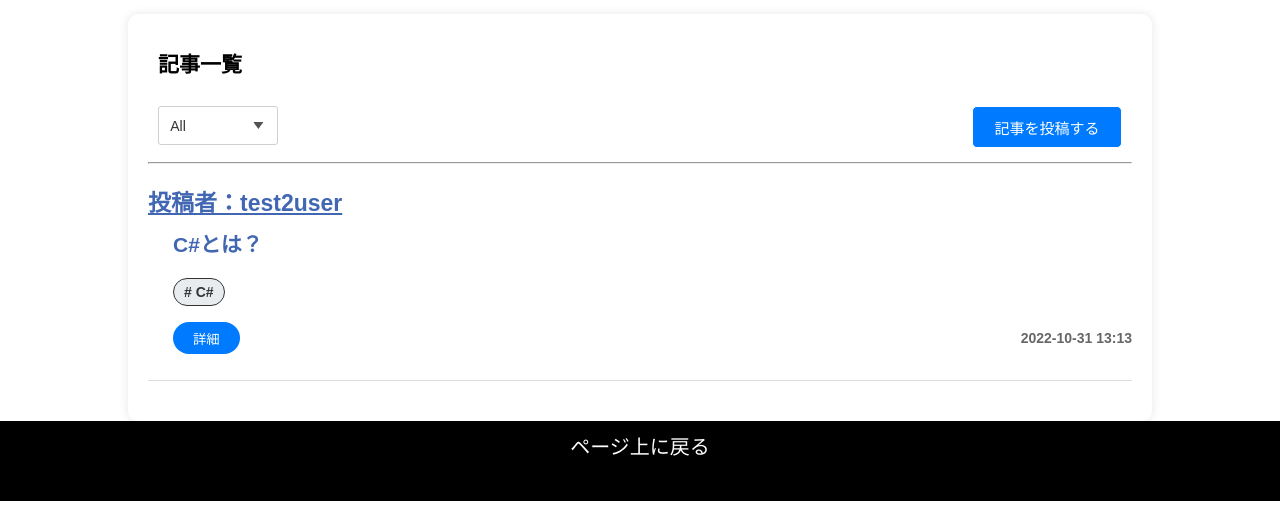
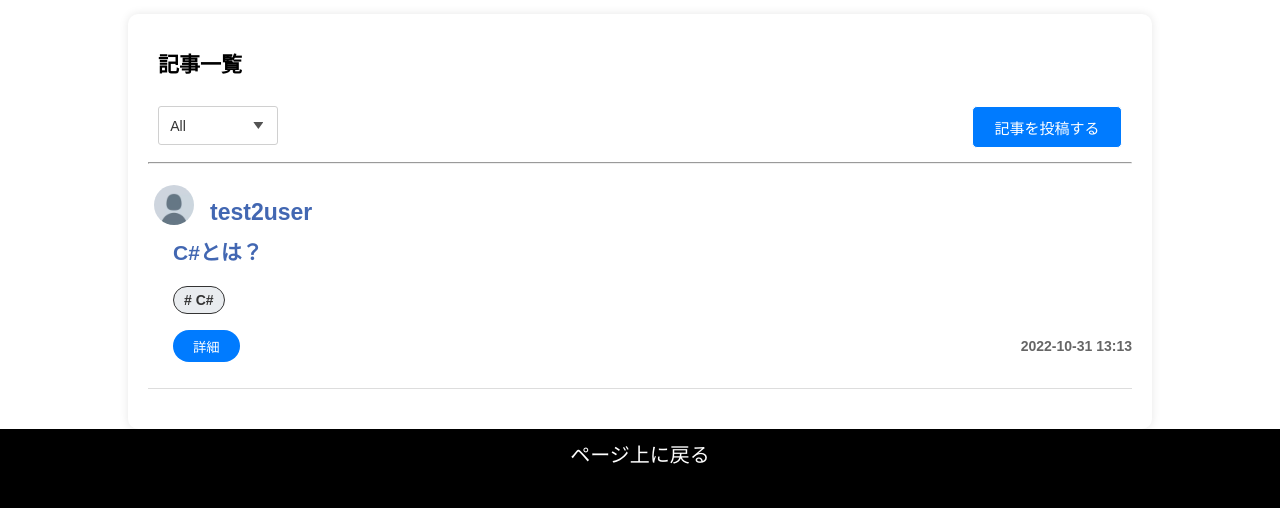
Before and after one commit to 1336124Mitou/Kishi-Hamami-1, a PHP site: page / in a window 1280 px wide. Shown: the part 229-737 px from the top of the page. Run offline with PHP 8.4, Linux system fonts and the light colour scheme; the visitor is signed in with stand-in values (Sample User, id 1); data comes from the database, SQL or seed files in the repository; data that the repository does not hold is empty.

Commit message:
indexの画像を表示

```diff
--- a/Allquestion.php
+++ b/Allquestion.php
@@ -242,6 +242,10 @@ $showTags = $tags->showTags();
         float: left;
     }
 
+    .Qpropic:hover {
+        filter: brightness(0.95);
+    }
+
     .Qprofpicbutton {
         border: none;
         background: transparent;
--- a/index.php
+++ b/index.php
@@ -253,17 +253,11 @@ $showTags = $tags->showTags();
         color: inherit;
         border: none;
         padding: 0;
+        margin: 0;
         font: inherit;
-        cursor: pointer;
         font-weight: bold;
         font-size: 23px;
         color: #4267b2;
-        text-decoration: underline;
-    }
-
-    .UserName:hover {
-        text-decoration: underline;
-        color: #0a48c7;
     }
 
     input.submit {
@@ -283,6 +277,37 @@ $showTags = $tags->showTags();
 
     .not-user {
         margin-left: 25px;
+    }
+
+    .Rpropic {
+        cursor: pointer;
+        /* 適切な幅に調整 */
+        width: 40px;
+        /* 適切な高さに調整 */
+        height: 40px;
+        /* 円形にするための角丸 */
+        border-radius: 50%;
+        /* アイコンと他の要素の間隔を調整 */
+        margin-right: 10px;
+        /* アイコンを左側に配置 */
+        float: left;
+    }
+
+    .Rpropic:hover {
+        filter: brightness(0.95);
+    }
+
+    .Rprofpicbutton {
+        border: none;
+        background: transparent;
+    }
+
+    .Rprof {
+        /* フレックスコンテナであることを指定 */
+        display: flex;
+        /* 交差軸：上下の配置 下ぞろえ*/
+        align-items: flex-end;
+        margin-top: 10px;
     }
 </style>
 
@@ -347,11 +372,19 @@ $showTags = $tags->showTags();
                         $rtag = $tags->showTagR($showReport['RepoID']);
                         $rid = $ur->selectURlink($showReport['RepoID']);
                         $ru = $us->tokuteiUser($rid['UsID']);
+                        if (empty($ru['ProfPic'])) { //画像が登録されてなかったらデフォルトの画像を表示するようにする。
+                            $Rprofpic = "noimage.png";
+                        } else {
+                            $Rprofpic = $ru['ProfPic'];
+                        }
                 ?>
                         <section class="kiji">
                             <form method="POST" action="profile.php">
                                 <input type="hidden" name="usid" value="<?= $ru['UsID'] ?>">
-                                <button type="submit" class="UserName">投稿者：<?= $ru['UsName'] ?></button>
+                                <div class="Rprof">
+                                    <button type="submit" class="Rprofpicbutton"><img src="images/<?= $Rprofpic ?>" class="Rpropic"></button>
+                                    <p class="UserName"><?= $ru['UsName'] ?></p>
+                                </div>
                             </form>
                             <div class="not-user">
                                 <h2 id="kijidata"><?php echo htmlspecialchars($showReport['Title'], ENT_QUOTES); ?></h2>
```
